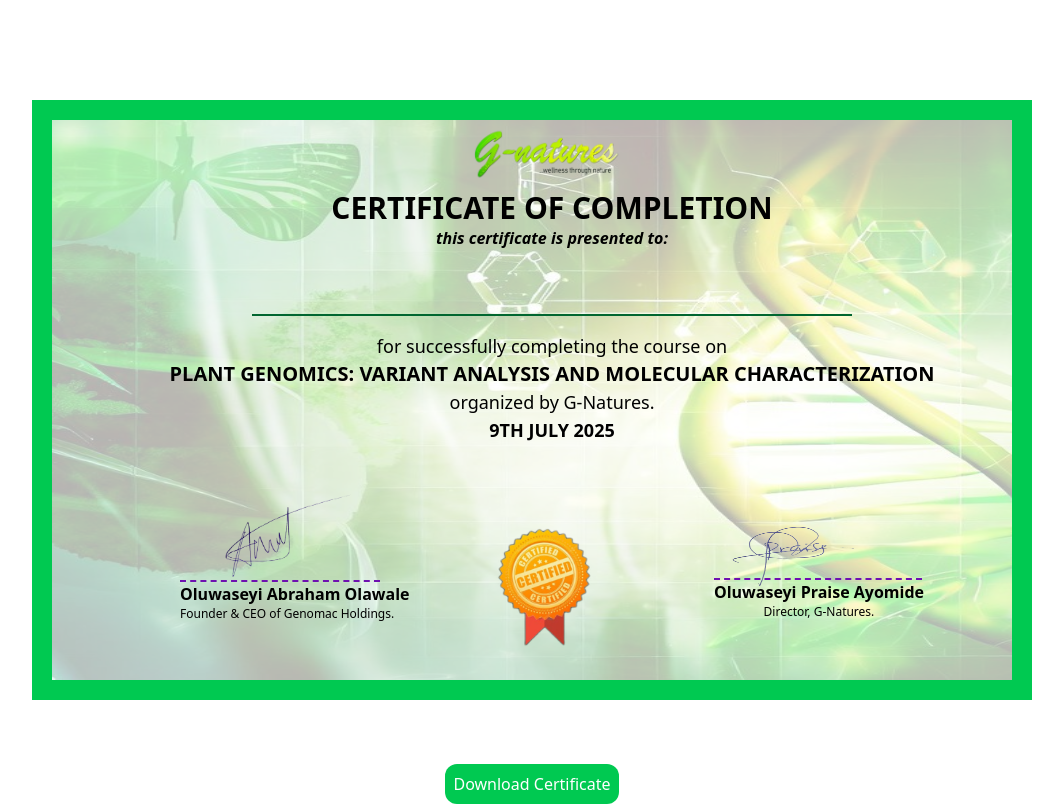
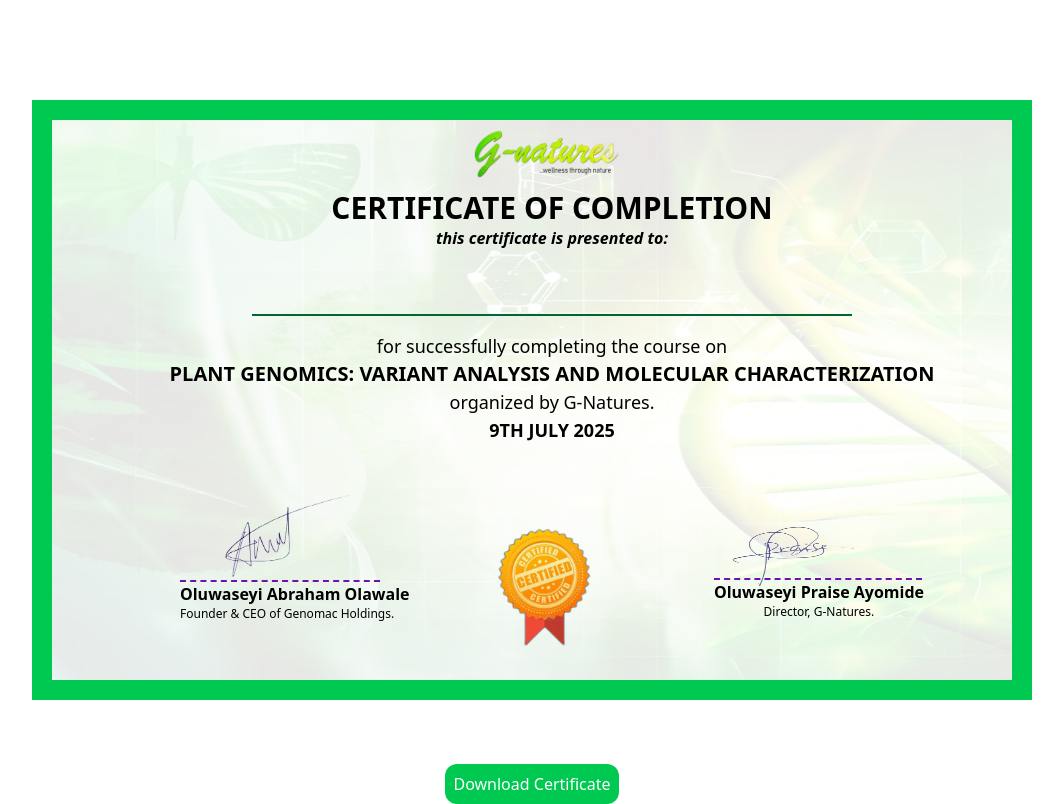
Before and after one commit to IDGoodness/certificate-gnatures, a React (Vite) app: page /certificate in a window 1280 px wide. Shown: the whole page, without its empty margins (108-1171 px from the left). Built offline with nearby package versions, Linux system fonts and the light colour scheme.

Commit message:
Watermark 002

```diff
--- a/src/Pages/Certificate.tsx
+++ b/src/Pages/Certificate.tsx
@@ -72,7 +72,7 @@
                 ref={ref}
                 className="flex flex-col justify-center items-center bg-white relative"
                 >
-                    <img src={watermark} alt="genes" className='absolute w-[1000px] h-[600px] opacity-30 z-0 ' />
+                    <img src={watermark} alt="genes" className='absolute w-[1000px] h-[600px] opacity-10 z-0 ' />
                     <div className="relative w-[1000px] h-[600px] border-[20px] m-10 border-green-500 flex">
                         <div className="flex flex-col mx-auto">
                             <div className="flex text-center mx-auto -my-10">
--- a/src/Pages/Certificate1.tsx
+++ b/src/Pages/Certificate1.tsx
@@ -74,7 +74,7 @@
                 ref={ref}
                 className="flex flex-col justify-center items-center bg-white relative"
                 >
-                    <img src={watermark1} alt="genes" className='absolute w-[1000px]  h-[600px] opacity-20 z-0 ' />
+                    <img src={watermark1} alt="genes" className='absolute w-[1000px]  h-[600px] opacity-10 z-0 ' />
                     <div className="relative w-[1000px] h-[600px] border-[20px] m-2 border-green-500 flex">
                         <div className="flex flex-col mx-auto">
                             <div className="flex text-center mx-auto -my-10 ">
```
